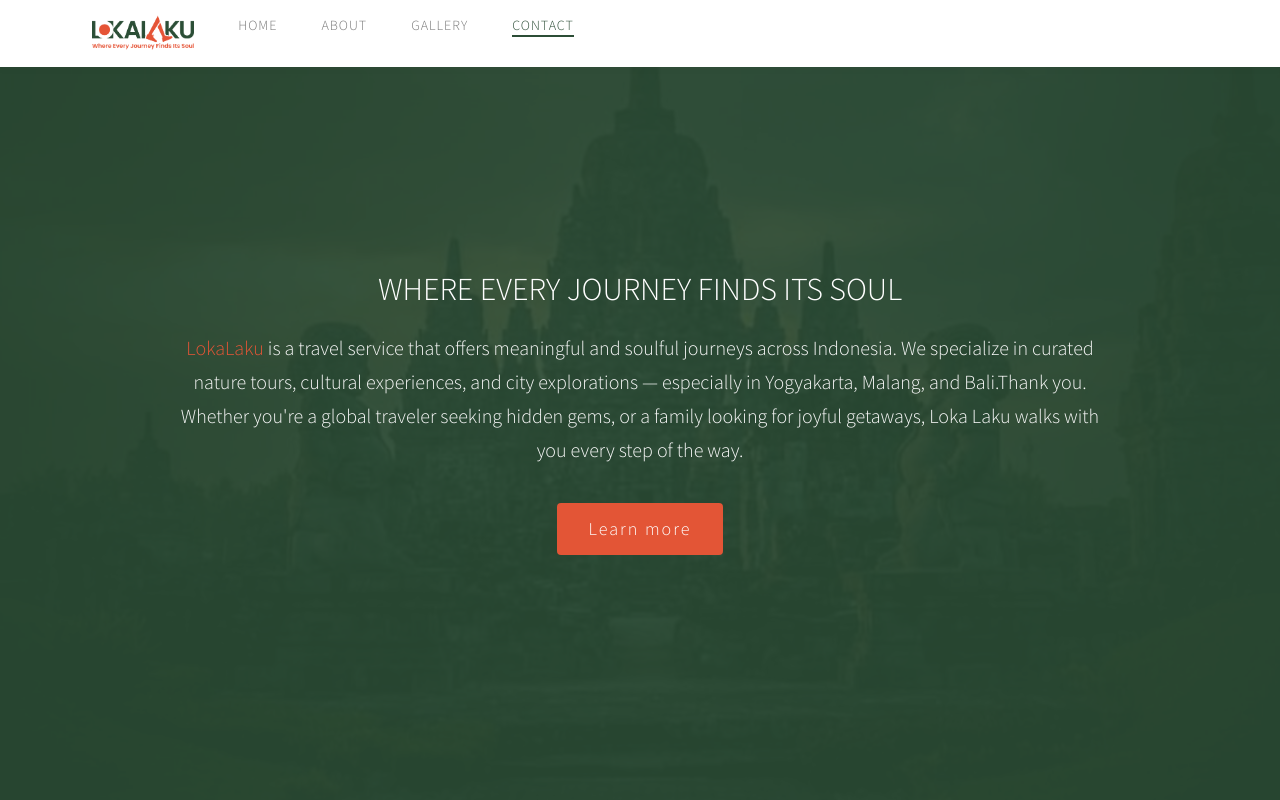
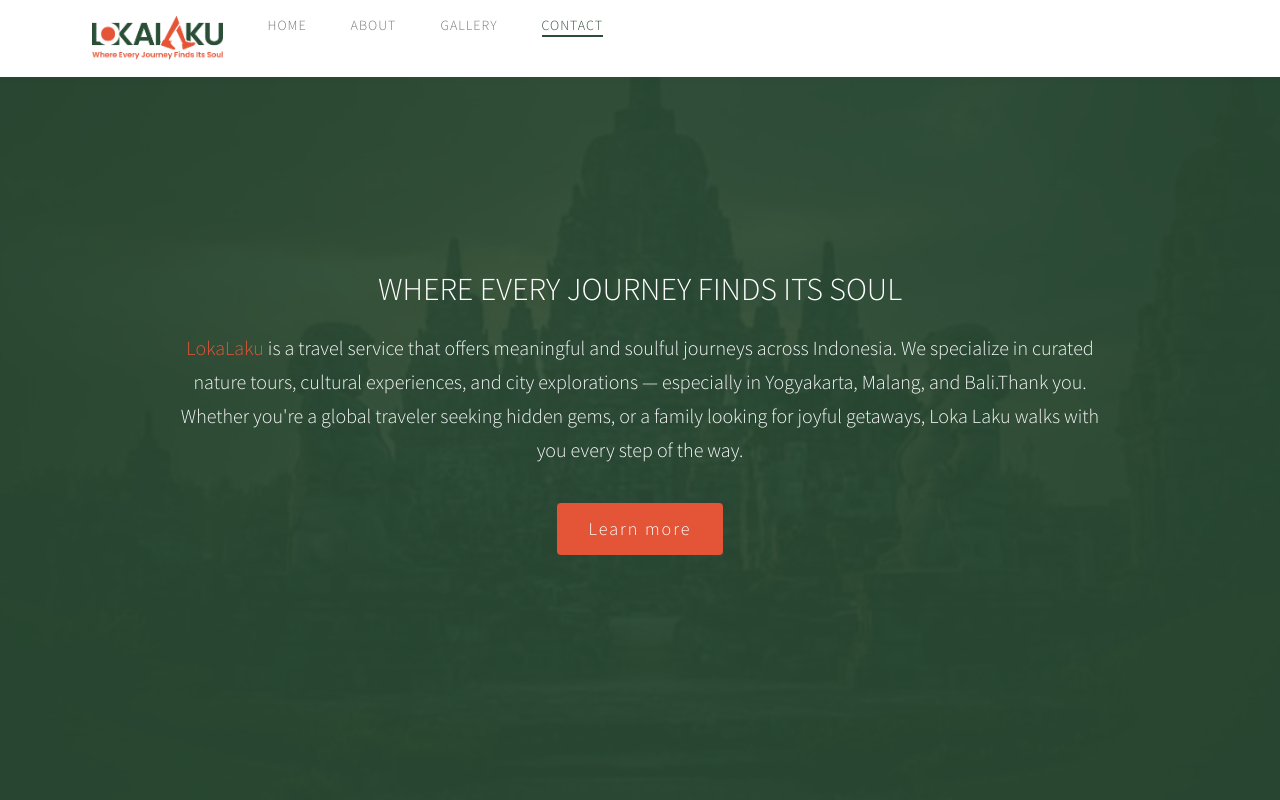
Before and after one commit to fusionprojectid/trip, a plain HTML site: page index.html in a window 1280 px wide. Shown: the top 800 px of the page. Drawn offline with Linux system fonts and the light colour scheme.

Commit message:
Update index.html

```diff
--- a/index.html
+++ b/index.html
@@ -53,7 +53,7 @@
       </div>
         <div class="collapse navbar-collapse">
           <ul class="nav navbar-nav navbar-left">
-            <li><a href="#top" class="smoothScroll"><span><img src="images/logo.png" alt="LokaLaku" style="height: 35px;"></span></a></li>
+            <li><a href="#top" class="smoothScroll"><span><img src="images/logo.png" alt="LokaLaku" style="height: 45px;"></span></a></li>
           <ul class="nav navbar-nav navbar-right">
             <li><a href="#top" class="smoothScroll"><span>Home</span></a></li>
             <li><a href="#about" class="smoothScroll"><span>About</span></a></li>
```
